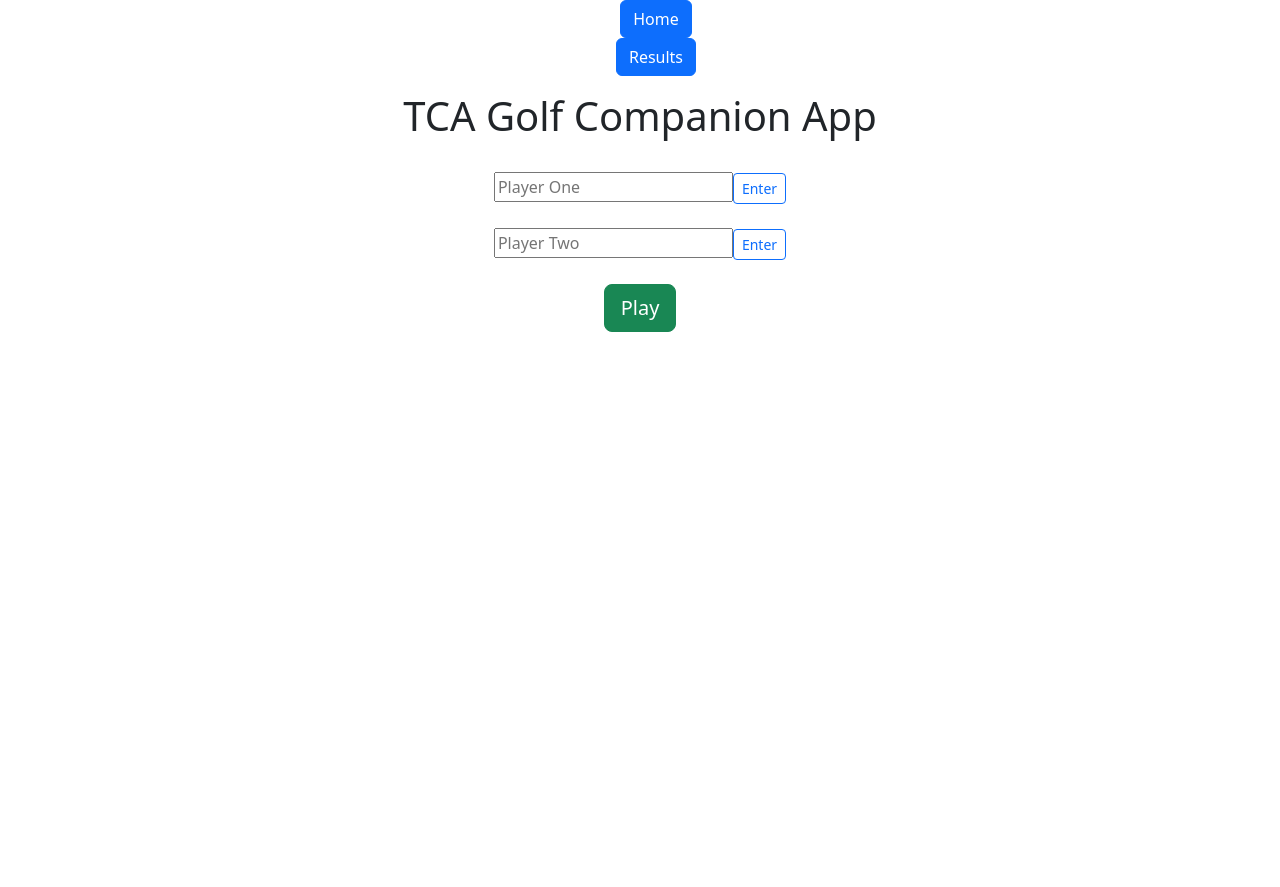
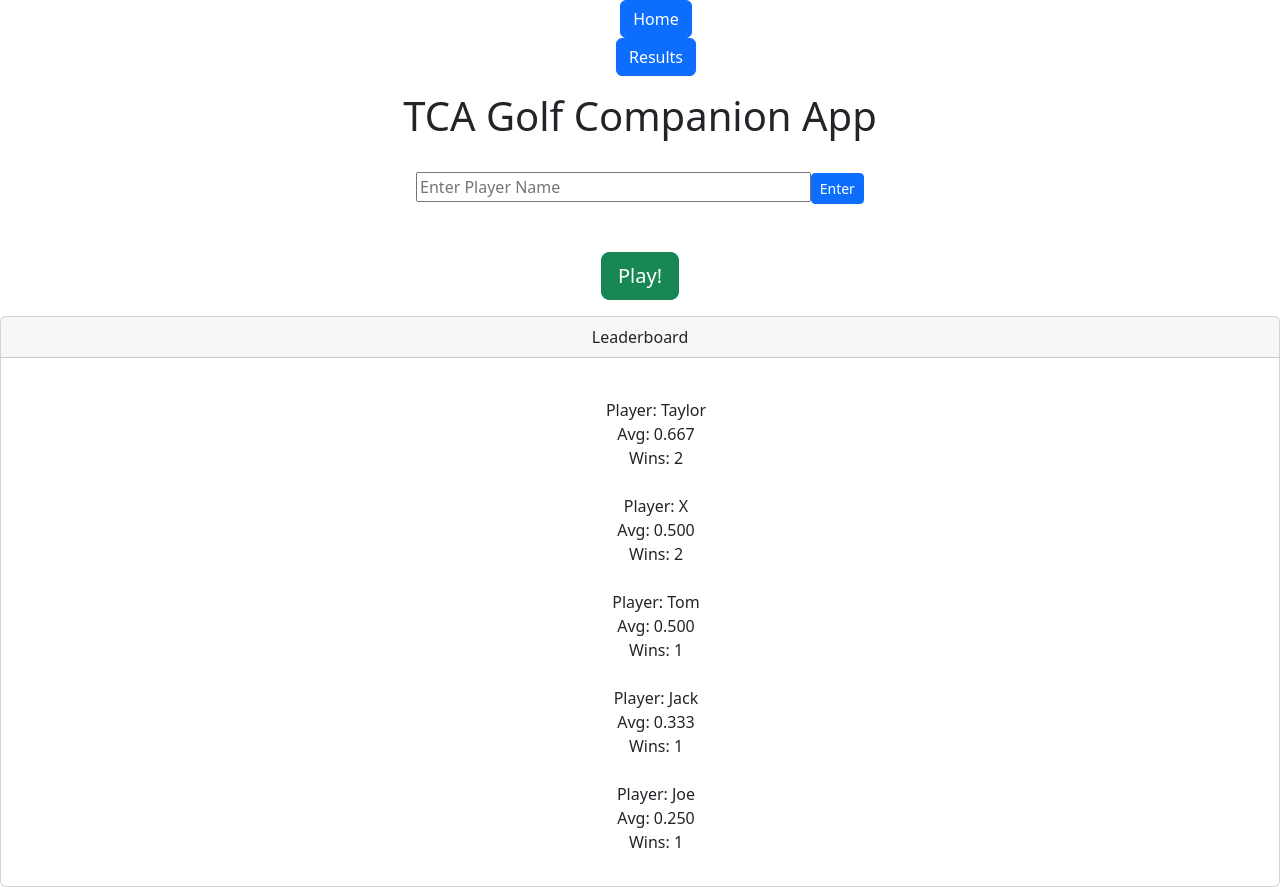
Before and after one commit to 2023-spring-adv-fe-tuth/tca-golf, a React (Create React App) app: page / in a window 1280 px wide. Before the commit the page ends 800 px from the top, so only its background shows below. Built offline with nearby package versions, Linux system fonts and the light colour scheme.

Commit message:
Updated the leaderboard to reflect sorted hardcoded data

```diff
--- a/src/App.js
+++ b/src/App.js
@@ -1,19 +1,21 @@
 import { BrowserRouter, Routes, Route } from "react-router-dom";
+import { useState } from 'react';
 import { NavBar } from './NavBar';
 import { HomePage, PlayPage, ResultsPage } from './pages';
 
 import 'bootstrap/dist/css/bootstrap.min.css';
-import Button from 'react-bootstrap/Button';
 
 import './App.css';
 
+
 function App() {
+
   return (
     <div className="App">
       <BrowserRouter>
       <NavBar />
         <Routes>
-          <Route path="/" element={< HomePage />} />
+          <Route path="/" element={< HomePage/>} />
           <Route path="/Play" element={< PlayPage />} />
           <Route path="/Results" element={< ResultsPage />} />
         </Routes>
--- a/src/pages/HomePage.js
+++ b/src/pages/HomePage.js
@@ -1,20 +1,136 @@
+
 import Button from 'react-bootstrap/Button';
+import Card from 'react-bootstrap/Card'
+
+
+const hardcodedGameResults = [
+    {
+        winner: "Tom"
+        , players: ["Tom", "Taylor"]
+        , score: 33
+    }
+    , {
+        winner: "Taylor"
+        , players: ["Jack", "Taylor"]
+        , score: 23
+    }
+    , {
+        winner: "Taylor"
+        , players: ["Tom", "Taylor", "Jack"]
+        , score: 53
+    }
+    , {
+        winner: "X"
+        , players: ["X", "Joe"]
+        , score: 11
+    }
+    , {
+        winner: "X"
+        , players: ["X", "Joe"]
+        , score: 31
+    }
+    , {
+        winner: "Joe"
+        , players: ["X", "Joe"]
+        , score: 14
+    }
+    , {
+        winner: "Jack"
+        , players: ["X", "Joe", "Jack"]
+        , score: 55
+    }
+];
+
+    const getPreviousPlayers = (grs) => {
+
+        const allPreviousPlayers = grs.flatMap(x => x.players);
+
+        return [
+            ...new Set(allPreviousPlayers)
+        ].sort();
+    };
+
+
+    const calculateLeaderboard = (results) => {
+
+        const gameResultsGroupedByPlayer = getPreviousPlayers(results).reduce(
+            (acc, x) => acc.set(
+                x
+                , results.filter(y => y.players.includes(x))
+            )
+            , new Map()
+        );
+
+        return [...gameResultsGroupedByPlayer]
+            // First object with names game counts and wins...
+            .map(x => ({
+                name: x[0]
+                , totalGames: x[1].length
+                , wins: x[1].filter(y => y.winner === x[0]).length
+            }))
+            /// Now use wins and total games to get avg and losses
+            .map(x => ({
+                name: x.name
+                , wins: x.wins
+                , losses: x.totalGames - x.wins
+                , avg: x.wins / x.totalGames
+            }))
+            .sort(
+                (a, b) => (a.avg * 1000 + a.wins + a.losses) > (b.avg * 1000 + b.wins + b.losses) ? -1 : 1
+            )
+            .map(x => ({
+                ...x
+                , avg: x.avg.toFixed(3)
+            }))
+            ;
+    };
+
+    const gameList = () => {
+
+        const sortedGameResults = calculateLeaderboard(hardcodedGameResults).map((game) => <li><br/>Player: {game.name} <br/> Avg: {game.avg} <br/> Wins: {game.wins} <br/></li>)
+        return (
+            sortedGameResults
+        )
+    }
+
+
+
+
+
+
+
+
 
 export const HomePage = () => {
+
+
     return (
         <>
-        <h1>TCA Golf Companion App</h1><br/>
+            <h1>TCA Golf Companion App</h1><br />
 
-        <input type='text' placeholder="Player One"/>
-        <Button variant="outline-primary" size="sm">Enter</Button>
+            <div class="row, mx-5">
+                <input class="col-4" type='text' placeholder="Enter Player Name" />
+                <Button variant="primary" size="sm">Enter</Button>
+            </div>
 
-        <br/><br/>
 
-        <input type='text' placeholder="Player Two"/>
-        <Button variant="outline-primary" size="sm">Enter</Button>
+            <br /><br />
+            <Button
+                href="./play"
+                type='submit'
+                variant="success"
+                size="lg">
+                Play!
+            </Button>
 
-        <br/><br/>
-        <Button href="./play" type='submit' variant="success" size="lg">Play</Button>
+            <Card className="mt-3">
+                <Card.Header>
+                    Leaderboard
+                </Card.Header>
+                <Card.Body>
+                    <ul style={{ listStyleType: "none" }}>{gameList()}</ul>
+                </Card.Body>
+            </Card>
         </>
 
     );
```
Also changed, not shown: src/front-end-model.js (added).
